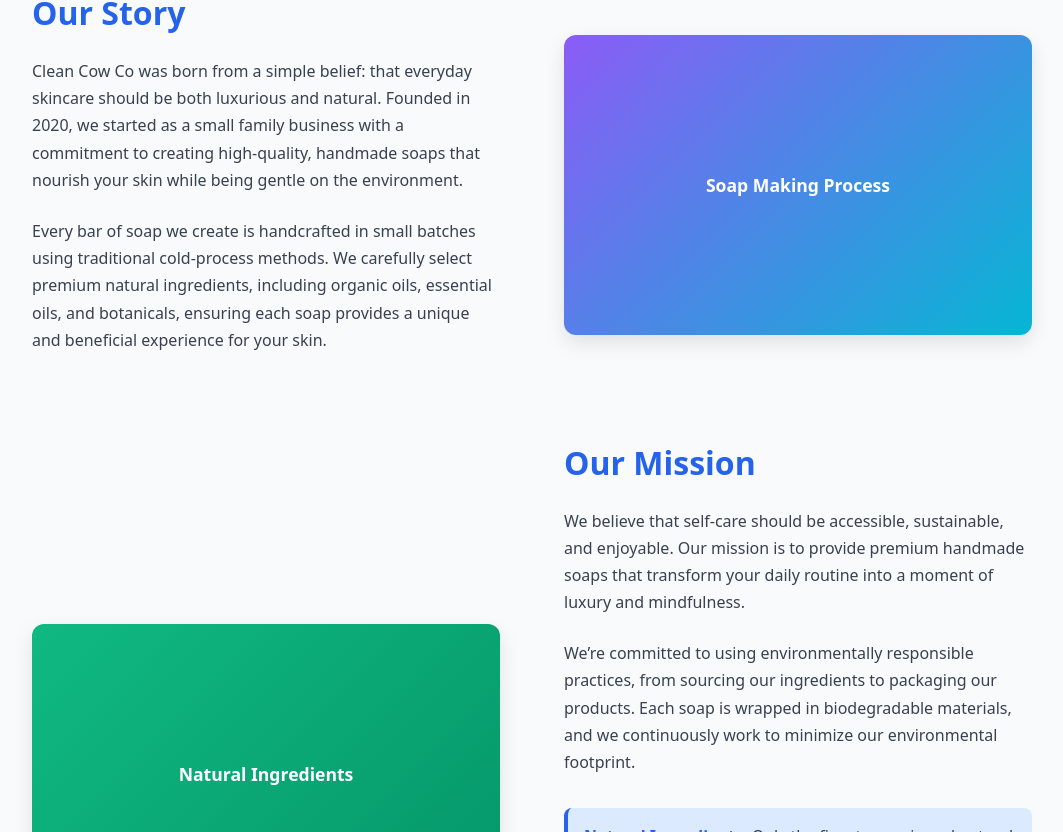
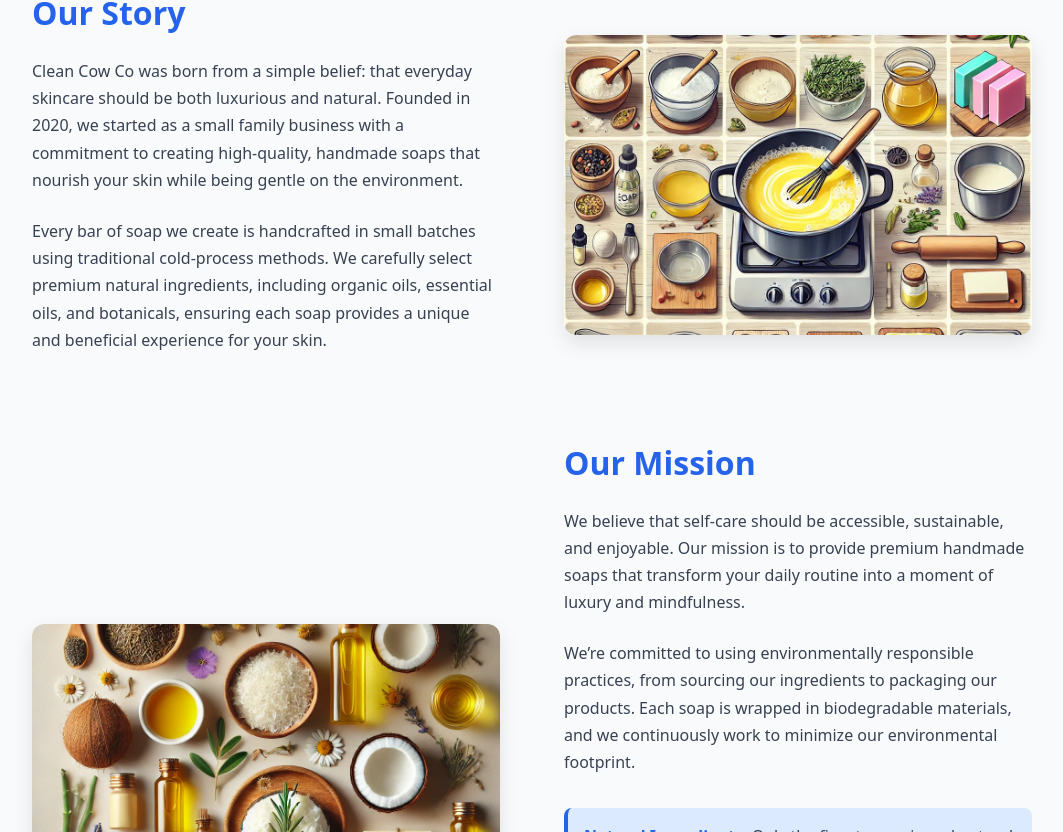
Before and after one commit to pessemaa/clean_cow_co, a Next.js app: page /about in a window 1280 px wide. Shown: the part 348-1180 px from the top of the page, without its empty margins (108-1171 px from the left). Built offline with nearby package versions, Linux system fonts and the light colour scheme.

Commit message:
about page images

```diff
--- a/app/about/page.js
+++ b/app/about/page.js
@@ -59,9 +59,11 @@
             </div>
             <div className={styles.imageContent}>
               <div className={styles.aboutImage}>
-                <div className={`${styles.placeholderImage} ${styles.soapMaking}`}>
-                  <span>Soap Making Process</span>
-                </div>
+                <img
+                    src="/about/soap_process.webp"
+                    alt="Soap making process at Clean Cow Co"
+                    className={styles.aboutImageImg}
+                />
               </div>
             </div>
           </div>
@@ -93,9 +95,11 @@
             </div>
             <div className={styles.imageContent}>
               <div className={styles.aboutImage}>
-                <div className={`${styles.placeholderImage} ${styles.ingredients}`}>
-                  <span>Natural Ingredients</span>
-                </div>
+                <img
+                  src="/about/ingredients.webp"
+                  alt="Natural ingredients used in our soaps"
+                  className={styles.aboutImageImg}
+                />
               </div>
             </div>
           </div>
--- a/app/about/page.module.css
+++ b/app/about/page.module.css
@@ -115,6 +115,13 @@
   gap: 2rem;
 }
 
+.aboutImageImg {
+  width: 100%;
+  height: 100%;
+  object-fit: cover;
+  border-radius: 12px;
+}
+
 .valueCard {
   background: var(--white);
   padding: 2rem;
```
Also changed, not shown: public/about/ingredients.webp (added), public/about/soap_process.webp (added).
